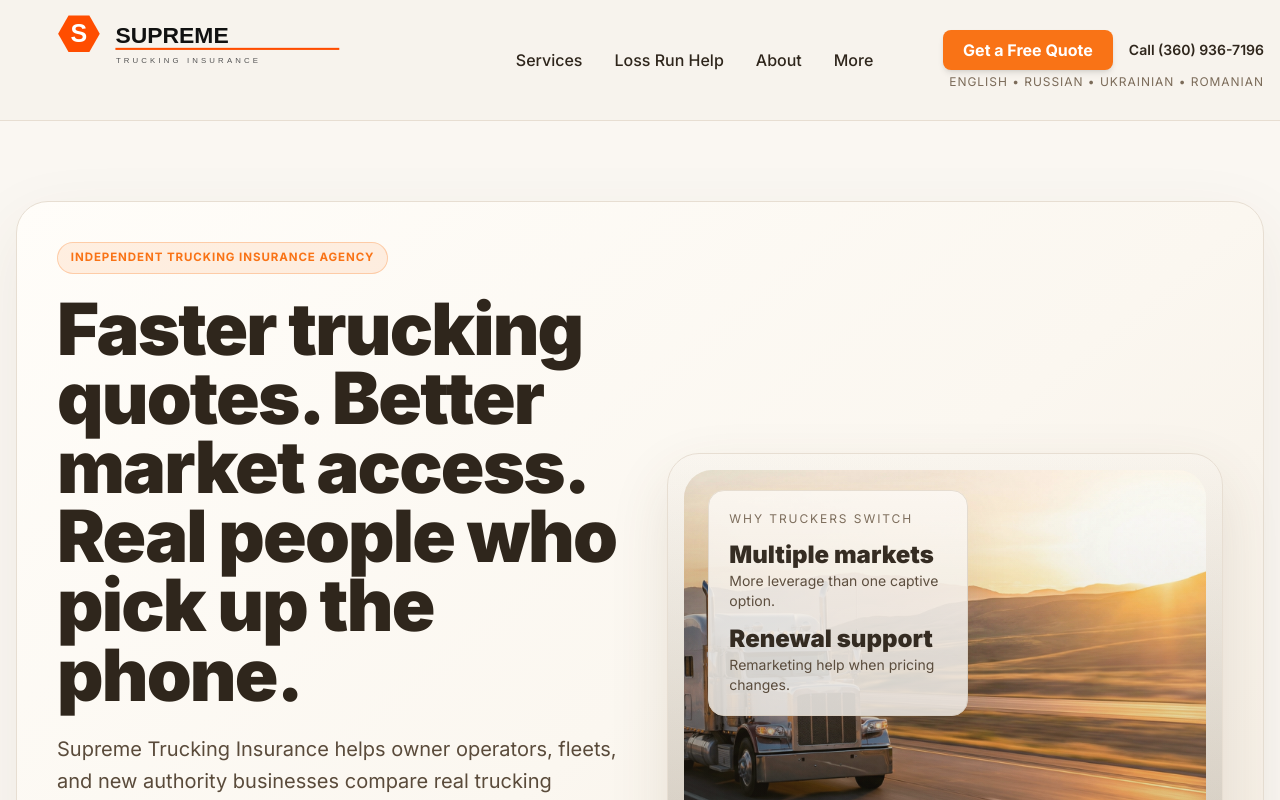
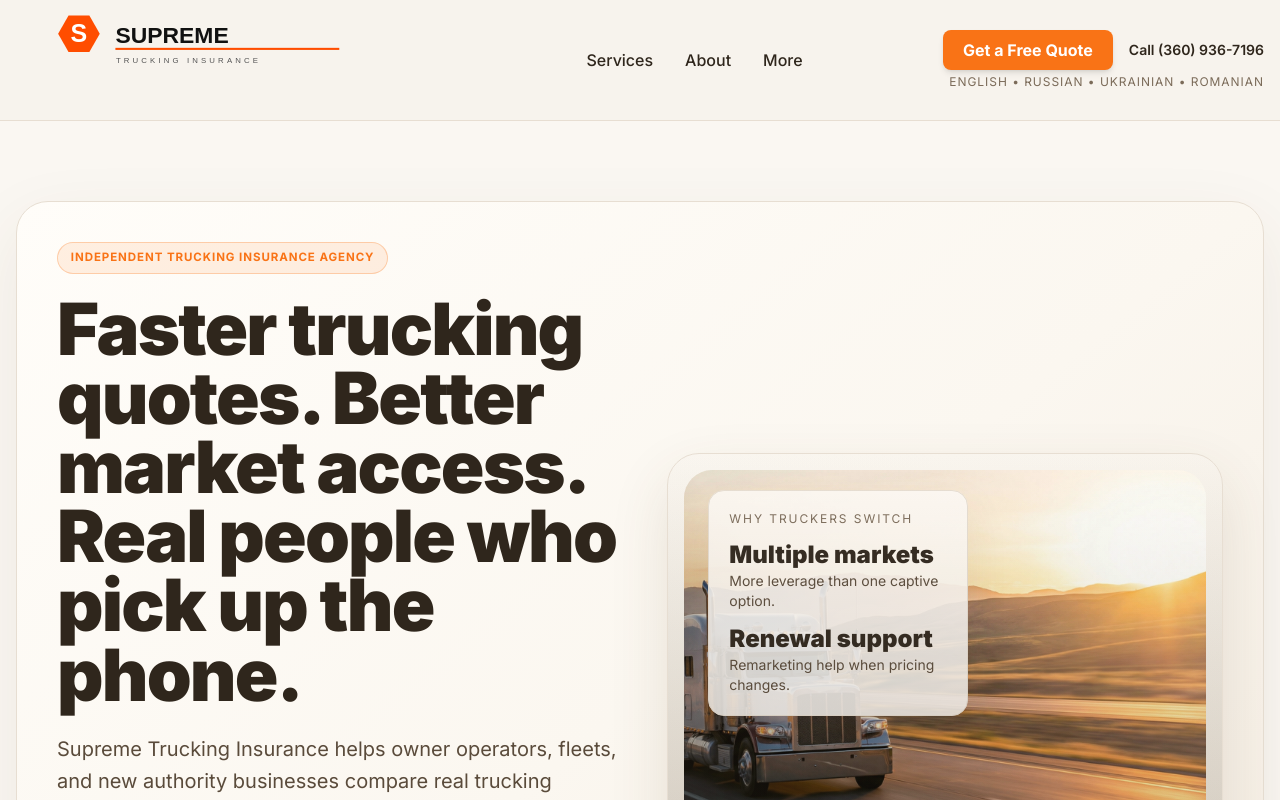
Before and after one commit to omelcodima/supreme-trucking-insurance, a Next.js app: page / in a window 1280 px wide. Shown: the top 800 px of the page. Built offline with nearby package versions, Linux system fonts and the light colour scheme.

Commit message:
Remove loss run nav link

```diff
--- a/src/app/layout.tsx
+++ b/src/app/layout.tsx
@@ -42,7 +42,6 @@ export default function RootLayout({
                     </div>
                   </div>
                 </div>
-                <a href="https://dotlossruns.com" className="text-[#2F261C] font-medium hover:text-[#f97316] transition-colors">Loss Run Help</a>
                 <Link href="/about" className="text-[#2F261C] font-medium hover:text-[#f97316] transition-colors">About</Link>
                 <div className="relative group">
                   <span className="text-[#2F261C] font-medium cursor-pointer hover:text-[#f97316] transition-colors">
@@ -110,7 +109,6 @@ export default function RootLayout({
                   </div>
                   <div className="grid gap-2">
                     <p className="text-xs uppercase tracking-[0.16em] text-[#7B6B59]">Company</p>
-                    <a href="https://dotlossruns.com" className="hover:text-[#f97316] transition-colors">Loss Run Help</a>
                     <Link href="/about" className="hover:text-[#f97316] transition-colors">About</Link>
                     <Link href="/blog" className="hover:text-[#f97316] transition-colors">Blog</Link>
                     <Link href="/contact" className="hover:text-[#f97316] transition-colors">Contact</Link>
@@ -151,7 +149,6 @@ export default function RootLayout({
                 <li><Link href="/fleet" className="text-[#5A4B3B] hover:text-[#f97316] transition-colors">Small Fleet Insurance</Link></li>
                 <li><Link href="/new-venture" className="text-[#5A4B3B] hover:text-[#f97316] transition-colors">New Authority / New Venture</Link></li>
                 <li><Link href="/cargo" className="text-[#5A4B3B] hover:text-[#f97316] transition-colors">Cargo Insurance</Link></li>
-                <li><a href="https://dotlossruns.com" className="text-[#5A4B3B] hover:text-[#f97316] transition-colors">Loss Run Assistance</a></li>
               </ul>
             </div>
 
```
